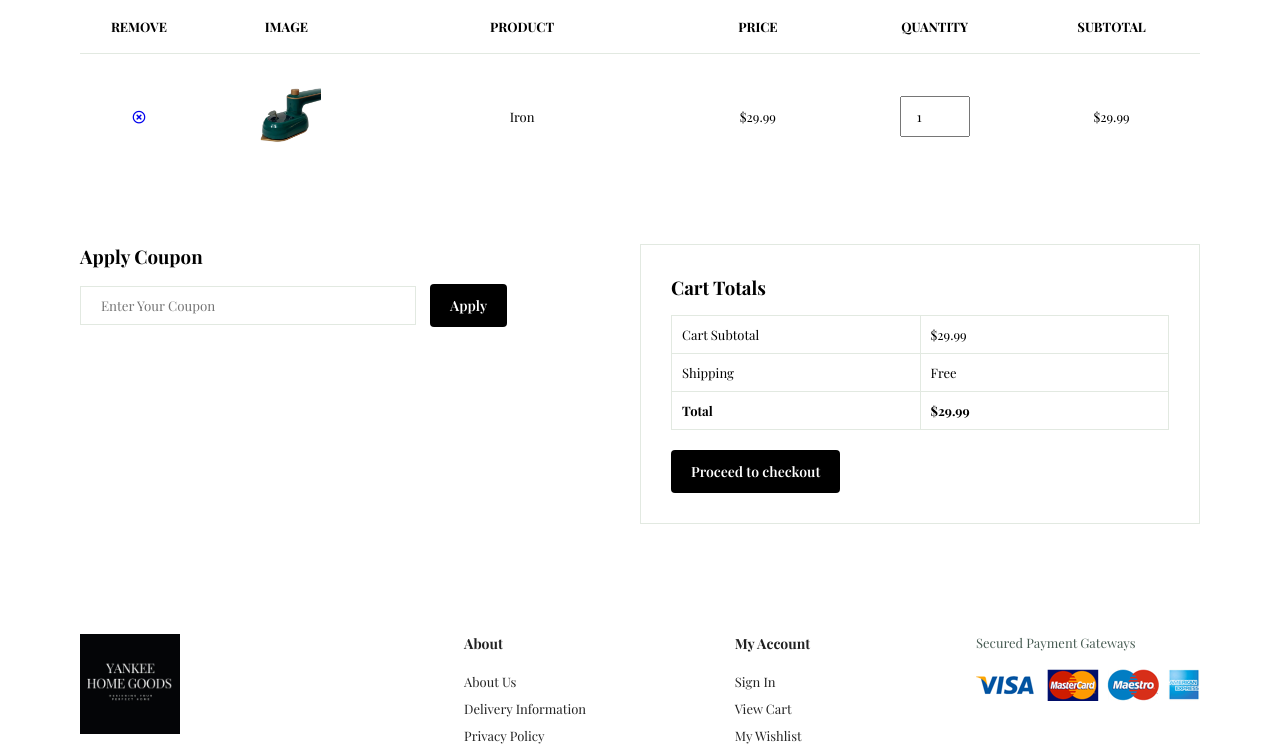
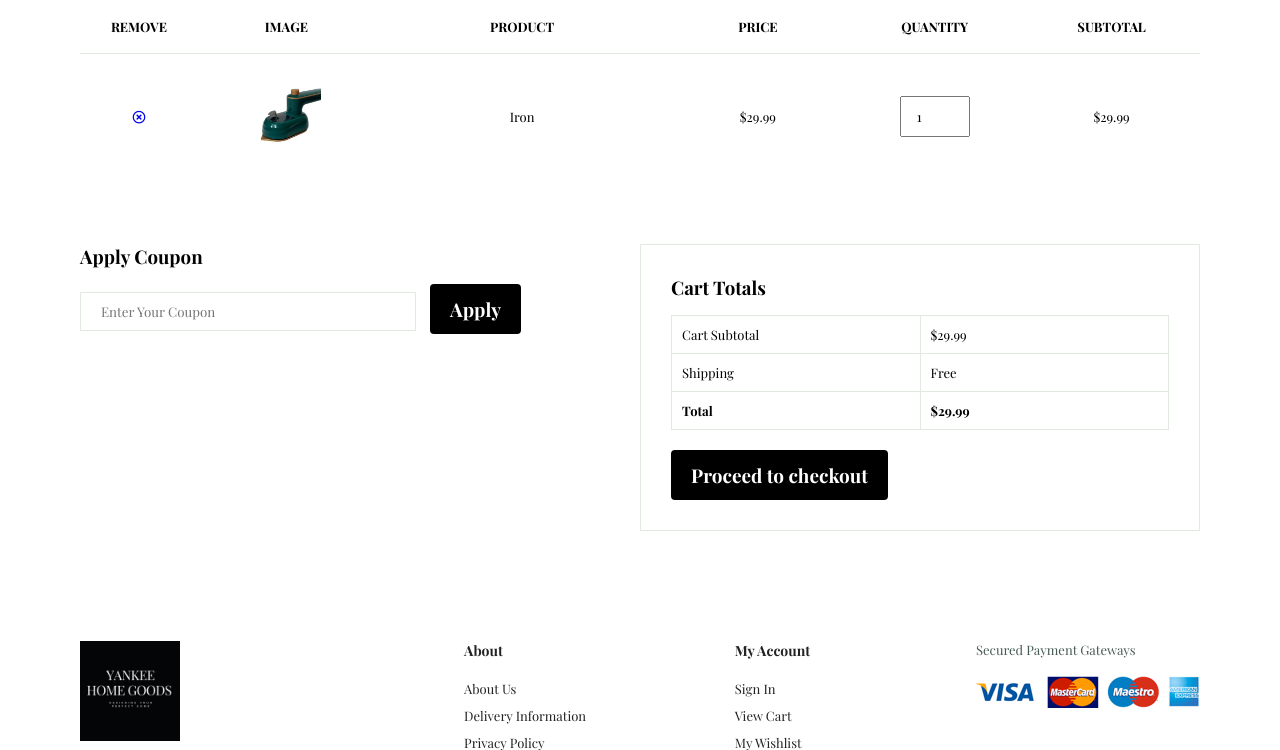
Before and after one commit to JamaariWillis/shop, a PHP site: page /cart.html in a window 1280 px wide. Shown: the part 422-1172 px from the top of the page. Run offline with PHP 8.4, Linux system fonts and the light colour scheme; some libraries are stand-ins or nearby versions.

Commit message:
first commit

```diff
--- a/style.css
+++ b/style.css
@@ -40,9 +40,9 @@ p {
 }
 
 button.normal {
-    font-size: 14px;
-    font-weight: 600;
-    padding: 15px 30px;
+    font-size: 19px;
+    font-weight: 700;
+    padding: 15px 22px;
     color: #000;
     background-color: #fff;
     border-radius: 4px;
```
